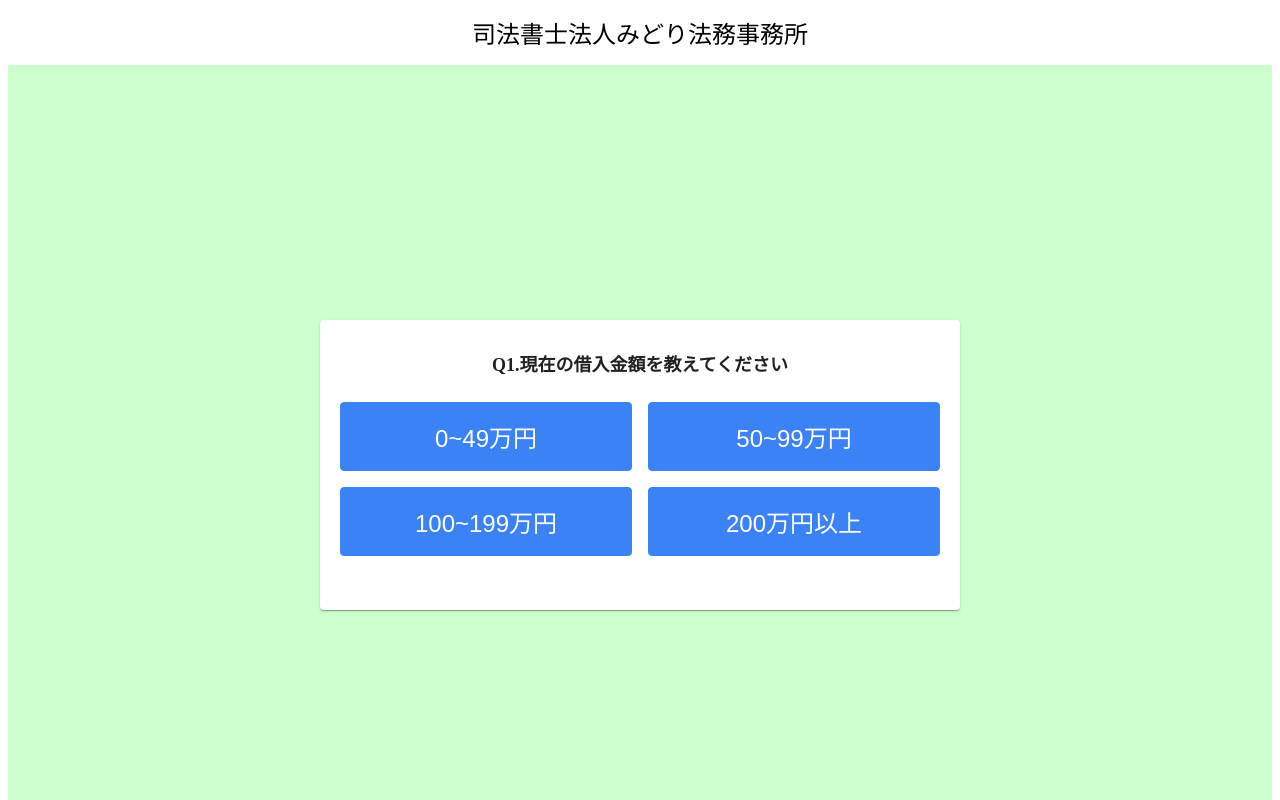
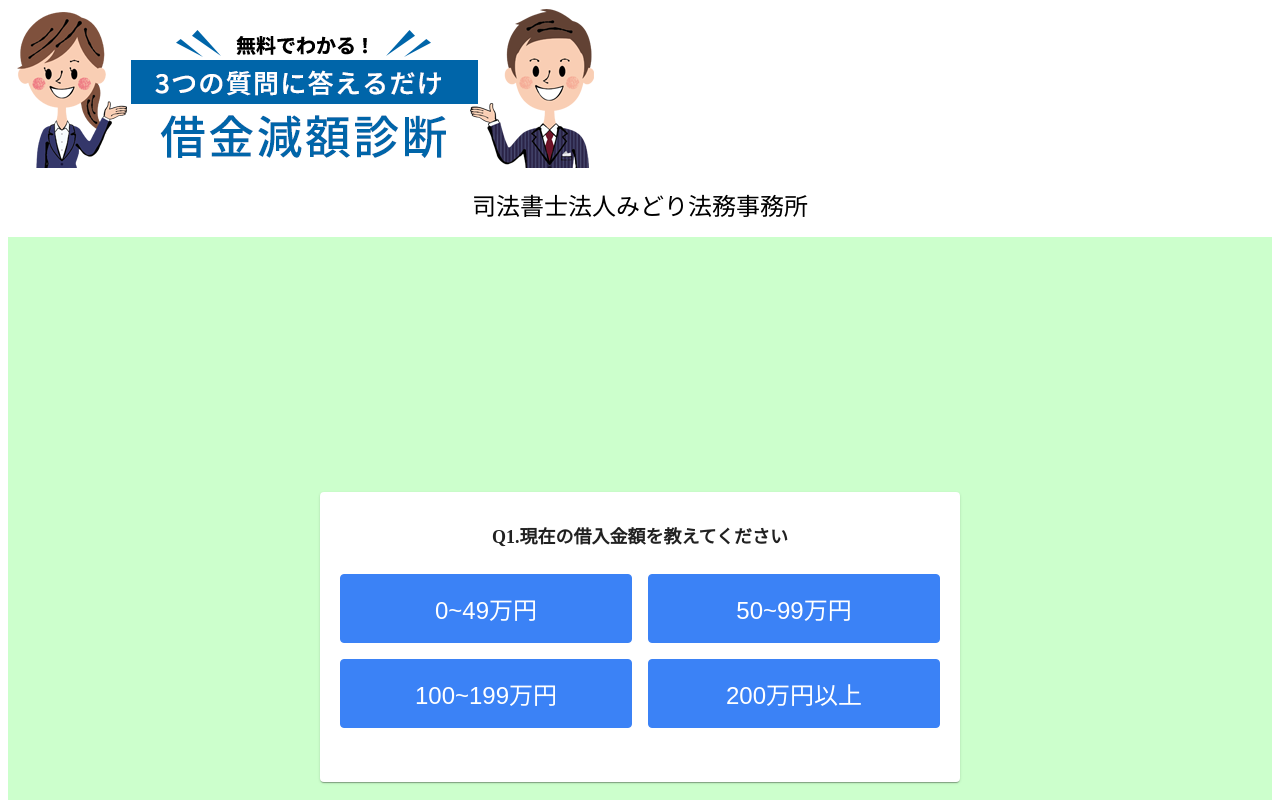
Before and after one commit to arp-y-kuromi/diagnosis-midori, a React (Vite) app: page / in a window 1280 px wide. Shown: the top 800 px of the page. Built offline with nearby package versions, Linux system fonts and the light colour scheme; the HTML template or start-up script is replaced by a standard one.

Commit message:
test 8/21

```diff
--- a/src/App.tsx
+++ b/src/App.tsx
@@ -1,9 +1,11 @@
 import { Header } from "./Header/Header";
 import { TopPage } from "./Page/TopPage/TopPage";
+import img_FV from "./Image/img_FV.png";
 
 function App() {
   return (
     <>
+      <img src={img_FV} alt="説明文" />
       <Header headerTitle="司法書士法人みどり法務事務所" />
       <TopPage firstQuestion="Q1.現在の借入金額を教えてください" />
     </>
```
Also changed, not shown: src/Image/img_FV.png (added), src/Image/img_bg.jpg (added).
